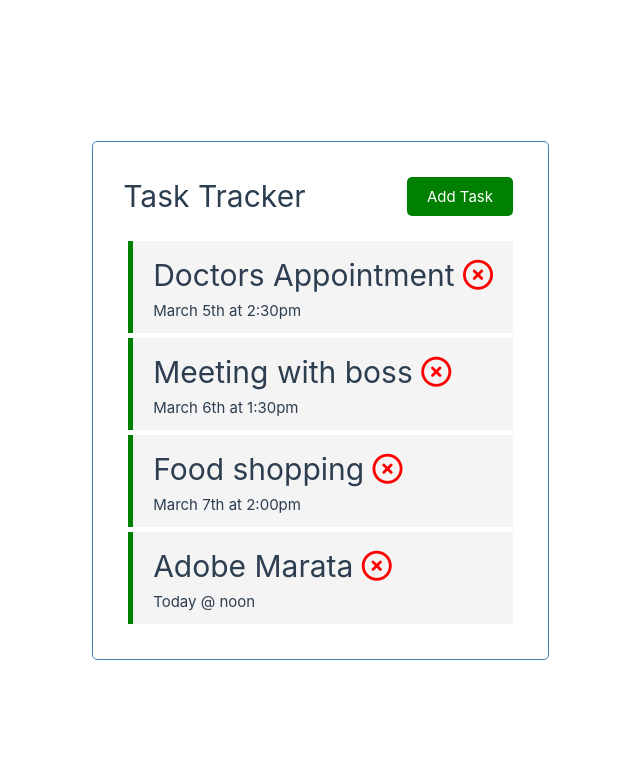
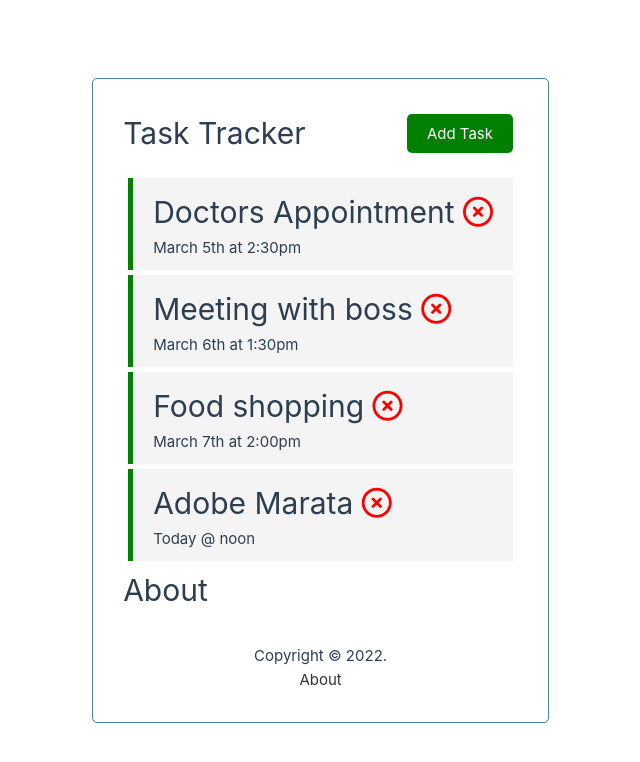
Before and after one commit to collinsigeh/jpp-vue-task-tracker, a Vue app: page /about in a window 1280 px wide. Shown: the top 762 px of the page, without its empty margins (91-731 px from the left). Built offline with nearby package versions, Linux system fonts and the light colour scheme; data requests are answered from the project's data file.

Commit message:
working on the routes for the app

```diff
--- a/package.json
+++ b/package.json
@@ -9,7 +9,8 @@
   },
   "dependencies": {
     "json-server": "^0.17.0",
-    "vue": "^3.2.37"
+    "vue": "^3.2.37",
+    "vue-router": "^4.0.13"
   },
   "devDependencies": {
     "@vitejs/plugin-vue": "^3.0.1",
--- a/src/App.vue
+++ b/src/App.vue
@@ -2,9 +2,10 @@
 import Header from "./components/Header.vue";
 import Tasks from "./components/Tasks.vue";
 import AddTask from "./components/AddTask.vue";
+import Footer from "./components/Footer.vue";
 export default {
   name: 'App',
-  components: { Header, Tasks, AddTask },
+  components: { Header, Tasks, AddTask, Footer },
   data() {
     return {
       tasks: [],
@@ -81,6 +82,8 @@
     <Header  title="Task Tracker" @toggle-addtask="toggleAddTask" :showAddForm="showForm" />
     <AddTask v-show="showForm" @add-task="addTask" />
     <Tasks @toggle-task-go="toggleTask" @delete-task-go="deleteTask" :tasks="tasks" />
+    <router-view></router-view>
+    <Footer />
   </div>
 </template>
 
--- /dev/null
+++ b/src/components/Footer.vue
@@ -0,0 +1,17 @@
+<template>
+    <footer>
+        <p>Copyright &copy; 2022.</p>
+        <a href="/about">About</a>
+    </footer>
+</template>
+
+<style scoped>
+a {
+    color: #333;
+}
+
+footer {
+    margin-top: 30px;
+    text-align: center;
+}
+</style>
--- /dev/null
+++ b/src/router/index.js
@@ -0,0 +1,16 @@
+import {createRouter, createWebHistory} from "vue-router";
+import About from "../views/About.vue";
+
+const routes = [
+    {
+        path: '/about',
+        name: 'About',
+        component: About
+    }
+]
+
+const router = createRouter({
+    history: createWebHistory(process.env.BASE_URL), routes
+})
+
+export default router
--- /dev/null
+++ b/src/views/About.vue
@@ -0,0 +1,9 @@
+<template>
+    <h1>About</h1>
+</template>
+
+<script>
+export default {
+    name: 'About'
+}
+</script>
```
Also changed, not shown: src/main.js (+5 -4 lines), 1 other file (tests, documents, lock files or other folders).
